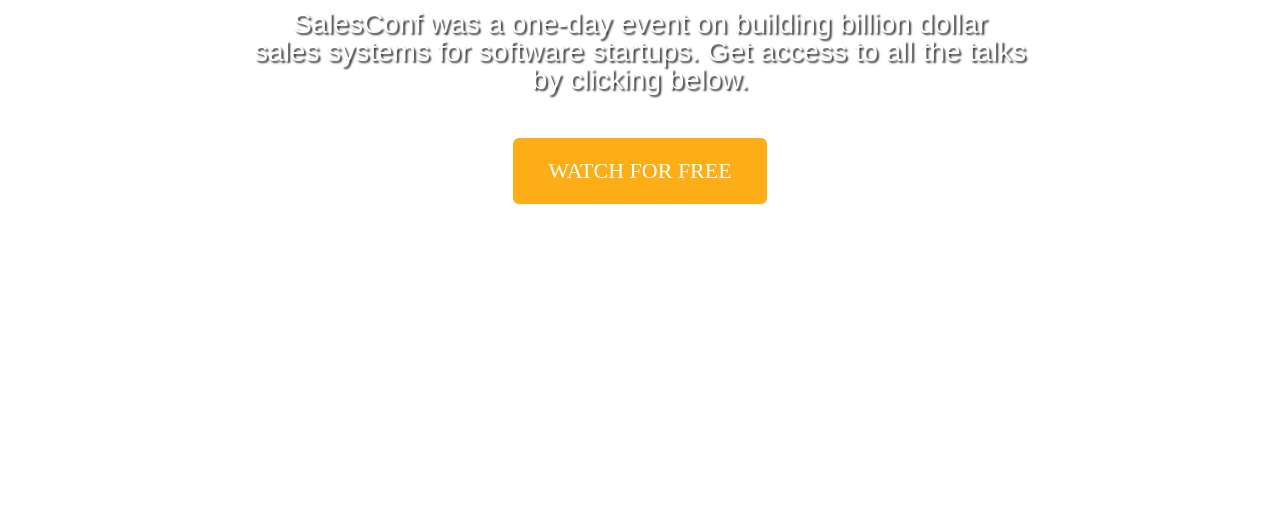
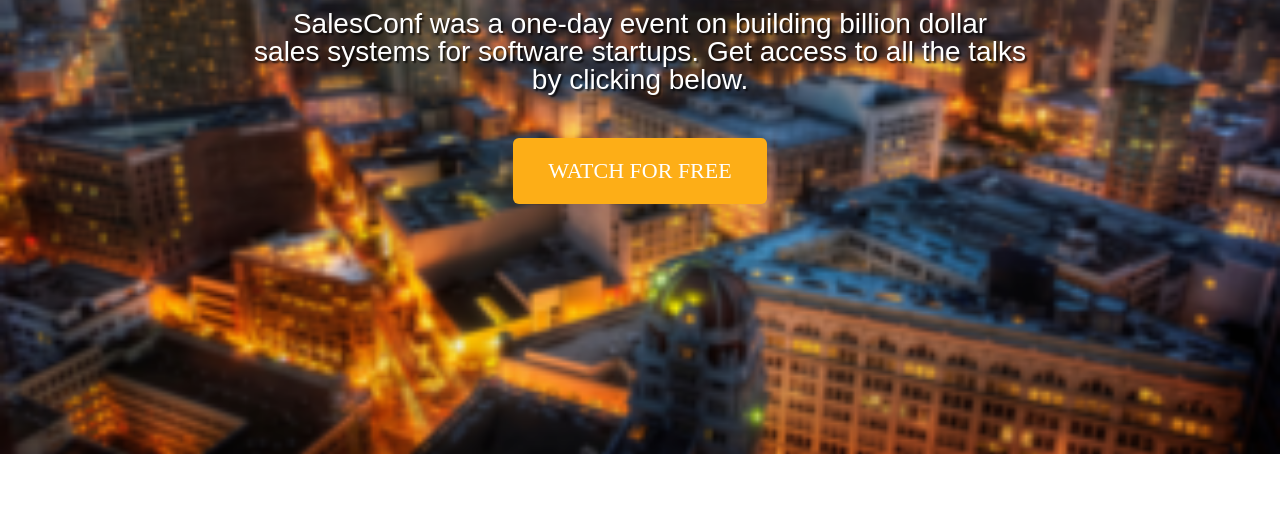
Before and after one commit to biznickman/salesconf, a plain HTML site: page index.html in a window 1280 px wide. Shown: the part 270-775 px from the top of the page. Drawn offline with Linux system fonts and the light colour scheme; files whose address does not match are found by name; a web font is replaced by a local one.

Commit message:
Added SF City image

```diff
--- a/index.html
+++ b/index.html
@@ -61,7 +61,7 @@
 </head>
     <body class="home blog">
         <div id="fb-root"></div>
-        <section id="hero" style="background-image: url(&#39;/index_files/sfcity.jpg&#39;);">
+        <section id="hero" style="background-image: url(/index_files/sfcity.png);">
                 <div class="container">
                     <h1>SalesConf</h1>
                     <p>SalesConf was a one-day event on building billion dollar<br> sales systems for software startups. Get access to all the talks <br>by clicking below.</p>
```
Also changed, not shown: index_files/sfcity.png (added).
